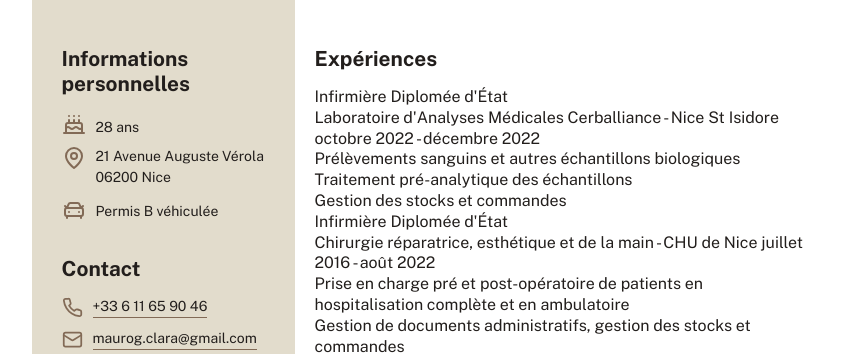
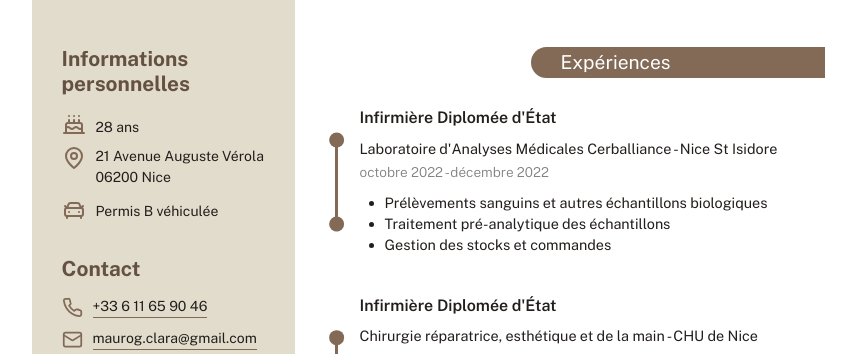
Before and after one commit to claramauro/cv, a plain HTML site: page index.html in a window 1280 px wide. Shown: the part 278-632 px from the top of the page, without its empty margins (212-1068 px from the left). Drawn offline with nearby package versions, Linux system fonts and the light colour scheme.

Commit message:
suite style (main, en cours)

```diff
--- a/css/style.css
+++ b/css/style.css
@@ -66,26 +66,26 @@ h1, h3{
 
 
 /* Main */
-.flex-sidebar-main-content{
+.main{
     display: flex;
 }
 
-.section-title{
-    font-size: 1.3rem;
-    line-height: 1.2em;
-    margin-bottom: 15px;
-}
-
-
-/* Sidebar */
+    /* Sidebar */
 .sidebar{
     background-color: var(--medium-theme-color);
     padding: 315px 30px 20px 30px; /* Padding-top doit ^etre > height du padding */
     font-size: 14px;
 }
 
-.sidebar-section:not(.sidebar-section:nth-last-child(1)){
+.sidebar__section:not(.sidebar__section:nth-last-child(1)){
     margin-bottom: 35px;
+}
+
+.sidebar__title{
+    font-size: 1.3rem;
+    line-height: 1.2em;
+    margin-bottom: 15px;
+    color: #645141;
 }
 
 .sidebar__list__item{
@@ -107,8 +107,8 @@ h1, h3{
     width: 24px;
 }
 
-.sidebar__contact .sidebar-icon,
-.sidebar__diverse .sidebar-icon{
+.sidebar__section--contact .sidebar-icon,
+.sidebar__section--diverse .sidebar-icon{
 width: 21px; /*Réduit la taille de ces icones car paraissaient légèrement plus grande que celle de la section sidebar__infos */
 }
 
@@ -127,5 +127,93 @@ width: 21px; /*Réduit la taille de ces icones car paraissaient légèrement plu
 
 /* Main-content */
 .main-content{
-    padding : 315px 20px 20px; /* Padding-top doit ^etre > height du padding */
+    padding : 315px 0 20px 40px; /* Padding-top doit ^etre > height du padding */
 }
+
+.content__section:not(.content__section:nth-last-child(1)){
+    margin-bottom: 30px; /* Sur tous sauf le dernier .content__section*/
+}
+
+.content__section__title{
+    background-color: var(--dark-theme-color);
+    color: #FFF;
+    font-weight: 400;
+    font-size: 1.2rem;
+    width: 60%;
+    margin-left: auto;
+    margin-bottom: 20px;
+    padding: 5px 10px 5px 30px;
+    border-top-left-radius: 50px;
+    border-bottom-left-radius: 50px;
+}
+
+.content__item{
+    margin-bottom: 20px;
+    position: relative;
+    padding: 10px 10px 10px 25px ;
+    /*border-left: 1px solid var(--dark-theme-color); */
+}
+
+
+.border-deco{
+    position: absolute;
+    top: 50%;
+    transform: translateY(-50%);
+    left: 0;
+    height: 50%;
+    border-left: 3px solid var(--dark-theme-color);
+}
+
+.border-deco::before{
+    content: "";
+    display: block;
+    width: 15px;
+    height: 15px;
+    border-radius: 50%;
+    background-color: var(--dark-theme-color);
+    position: absolute;
+    top: 0;
+    left: 0;
+    transform: translate(-59%, -50%);
+}
+
+.border-deco::after{
+    content: "";
+    display: block;
+    width: 15px;
+    height: 15px;
+    border-radius: 50%;
+    background-color: var(--dark-theme-color);
+    position: absolute;
+    bottom: 0;
+    left: 0;
+    transform: translate(-59%, 50%);
+}
+
+.content__item__title{
+    font-weight: 600;
+    margin-bottom: 10px;
+}
+
+.content__item__company{
+    font-size: .9em;
+    font-weight: 400;
+    margin-bottom: 3px;
+
+}
+
+.content__item__period{
+    font-size: .85em;
+    color: grey;
+    font-weight: 300;
+    margin-bottom: 10px;
+}
+
+.content__item__tasks{
+    padding-left: 25px;
+}
+
+.content__item__tasks li{
+    list-style: disc outside;
+    font-size: .9em;
+}
--- a/index.html
+++ b/index.html
@@ -28,10 +28,9 @@
         </header>
 
         <main class="main">
-            <div class="flex-sidebar-main-content">
             <aside class="sidebar">
-                    <section class="sidebar-section sidebar__infos">
-                        <h3 class="section-title">Informations personnelles</h3>
+                <section class="sidebar__section sidebar__section--infos">
+                    <h3 class="sidebar__title">Informations personnelles</h3>
                     <ul class="sidebar__list">
                         <li class="sidebar__list__item item-age">
                             <img class="sidebar-icon" src="/img/cake-icon.svg" alt="icône gâteau d'anniversaire">
@@ -50,8 +49,8 @@
                         </li>
                     </ul>
                 </section>
-                    <section class="sidebar-section sidebar__contact">
-                        <h3 class="section-title">Contact</h3>
+                <section class="sidebar__section sidebar__section--contact">
+                    <h3 class="sidebar__title">Contact</h3>
                     <ul class="sidebar__list">
                         <li class="sidebar__list__item">
                             <img class="sidebar-icon" src="/img/phone-icon.svg" alt="icône téléphone">
@@ -67,8 +66,8 @@
                         </li>
                     </ul>
                 </section>
-                    <section class="sidebar__diverse sidebar-section">
-                        <h3 class="section-title">Divers</h3>
+                <section class="sidebar__diverse sidebar__section--diverse">
+                    <h3 class="sidebar__title">Divers</h3>
                     <ul class="sidebar__list">
                         <li class="sidebar__list__item item-languages">
                             <img class="sidebar-icon" src="/img/languages-icon.svg" alt="icône langages">
@@ -86,32 +85,38 @@
             </aside>
 
             <section class="main-content">
-                    <section class="main-content__experiences">
-                        <h3 class="section-title">Expériences</h3>
-                        <ul>
+                <section class="content__section content__section--experiences">
+                    <h3 class="content__section__title">Expériences</h3>
+                    <ul class="content__section__list content__section__list--experiences">
+                        <li class="content__item content__item--experiences">
+                            <div class="border-deco"></div>
+                            <h4 class="content__item__title">Infirmière Diplomée d'État</h4>
+                            <div class="content__item__company">
+                                Laboratoire d'Analyses Médicales Cerballiance - Nice St Isidore
+                            </div>
+                            <div class="content__item__period">
+                                octobre 2022 - décembre 2022
+                            </div>
+                            <ul class="content__item__tasks">
                                 <li>
-                                <h4>Infirmière Diplomée d'État</h4>
                                     <span>
-                                    Laboratoire d'Analyses Médicales Cerballiance - Nice St Isidore
+                                        Prélèvements sanguins et autres échantillons biologiques
                                     </span>
-                                <span>
-                                    octobre 2022 - décembre 2022
-                                </span>
-                                <ul>
-                                    <li>Prélèvements sanguins et autres échantillons biologiques</li>
+                                </li>
                                 <li>Traitement pré-analytique des échantillons</li>
                                 <li>Gestion des stocks et commandes</li>
                             </ul>
                         </li>
-                            <li>
-                                <h4>Infirmière Diplomée d'État</h4>
-                                <span>
+                        <li class="content__item content__item--experiences">
+                            <div class="border-deco"></div>
+                            <h4 class="content__item__title">Infirmière Diplomée d'État</h4>
+                            <div class="content__item__company">
                                 Chirurgie réparatrice, esthétique et de la main - CHU de Nice
-                                </span>
-                                <span>
+                            </div>
+                            <div class="content__item__period">
                                 juillet 2016 - août 2022
-                                </span>
-                                <ul>
+                            </div>
+                            <ul class="content__item__tasks">
                                 <li>Prise en charge pré et post-opératoire de patients en hospitalisation complète et en ambulatoire</li>
                                 <li>Gestion de documents administratifs, gestion des stocks et commandes</li>
                                 <li>Travail et coordination au sein d’une équipe pluridisciplinaire</li>
@@ -120,9 +125,9 @@
                     </ul>
                 </section>
 
-                    <section class="main-content__projects">
-                        <h3 class="section-title">Projets</h3>
-                        <ul>
+                <section class="content__section content__section--projects">
+                    <h3 class="content__section__title">Projets</h3>
+                    <ul class="content__section__list content__section__list--projects">
                         <li>
                             <a href="https://cleriam.com/">Cleriam.com</a>
                             <p>Site web responsive BtoB avec formulaire de contact (géré via Formspree)</p>
@@ -147,9 +152,9 @@
                     </ul>
                 </section>
 
-                    <section class="main-content__education">
-                        <h3 class="section-title">Formations et diplômes</h3>
-                        <ul>
+                <section class="content__section content__section--education">
+                    <h3 class="content__section__title">Formations et diplômes</h3>
+                    <ul class="content__section__list content__section__list--education">
                         <li>
                             <h4>Formation Développeur web et web mobile</h4>
                             <span>mai 2024 - novembre 2024</span>
@@ -171,7 +176,6 @@
                     </ul>
                 </section>
             </section>
-            </div>
         </main>
 
     </div>
```
Lines whose indentation alone changed are shown as unchanged.
